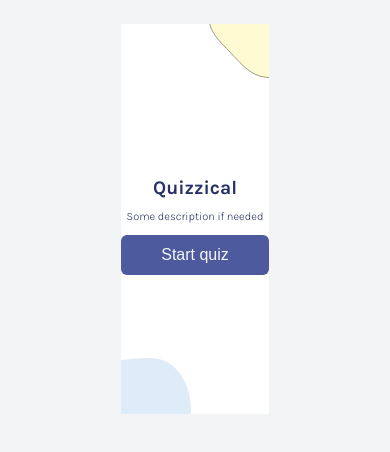
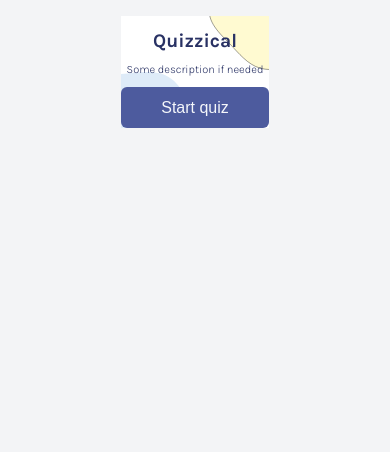
Before and after one commit to san-melisa/quiz-app-react, a React (Vite) app: page / in a window 390 px wide. Shown: the top 452 px of the page. Built offline with nearby package versions, Linux system fonts and the light colour scheme.

Commit message:
desktop design update

```diff
--- a/src/index.css
+++ b/src/index.css
@@ -10,16 +10,19 @@ body {
     justify-content: center;
     align-items: center;
     background-color: #F3F4F6;
+    padding: 1em;
 }
 
 main{
-  width: min(100vh, 100vw);
-  height: min(100vh, 100vw);
+  width: 100%;
+  max-width: 550px;
+  height: auto;
+  min-height: 100vh;
   background-color: #FFFFFF;
   display: flex;
   flex-direction: column;
   align-items: center;
-  justify-content: center;
+  justify-content: flex-start;
   background-image:
     url("./assets/blob1.svg"),
     url("./assets/blob2.svg");
@@ -58,7 +61,7 @@ main > p {
 
 form {
   width: 100%;
-  padding: 3em;
+  padding: 1.5em;
   display: flex;
   flex-direction: column;
   align-items: center;
@@ -135,22 +138,24 @@ hr {
 
 }
 
+
+
 /* Mobile Design */
-@media (max-width: 600px) {
+@media (max-width: 768px) {
   body {
-    padding: 1em;
+    padding: 0.5em;
     align-items: flex-start;
   }
 
   main {
     width: 100%;
     min-height: auto;
-    padding: 1em 0;
+    padding: 0;
     background-size: 60px, 70px;
   }
 
   form {
-    padding: 1.5em;
+    padding: 1em;
   }
 
   main > h1 {
```
